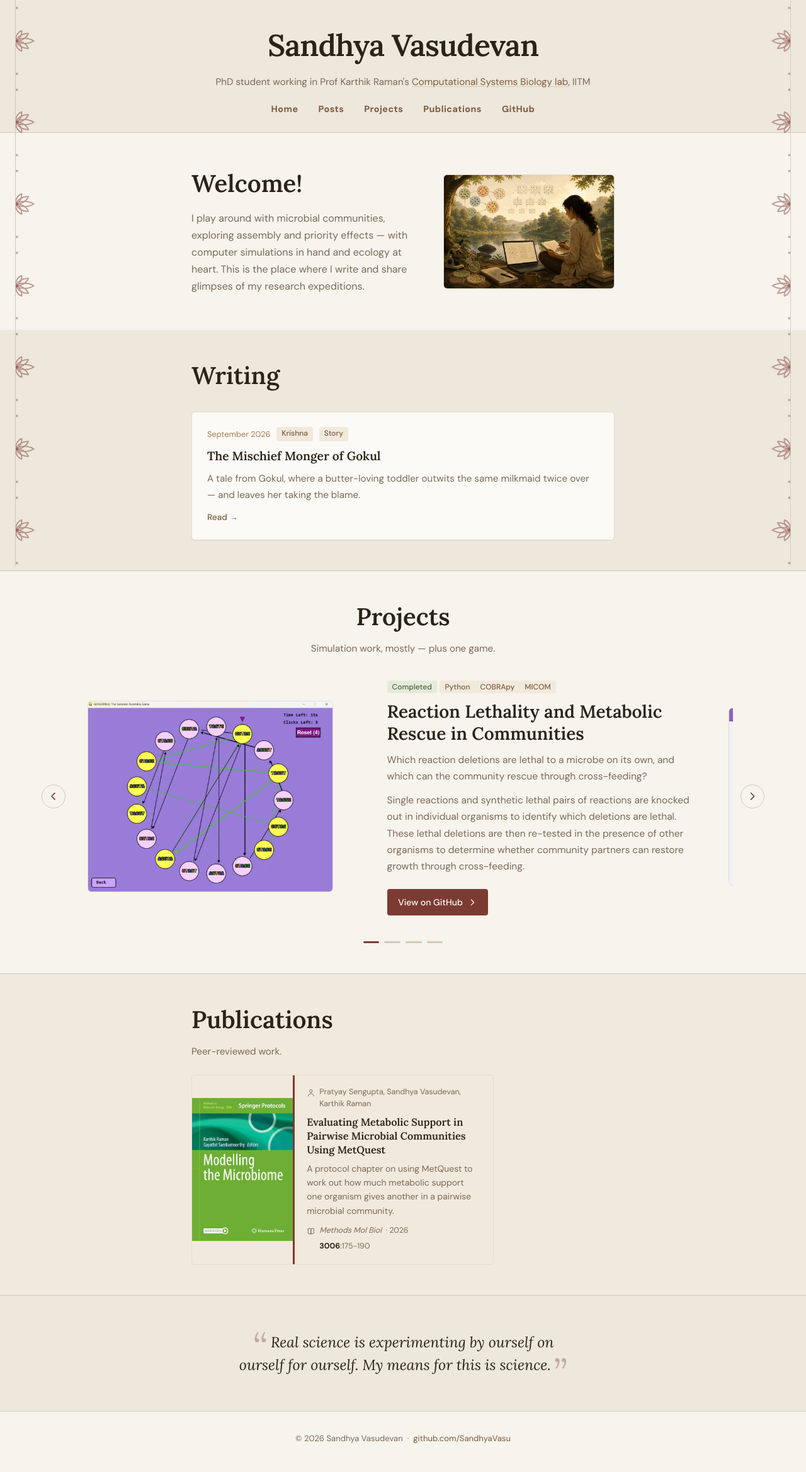
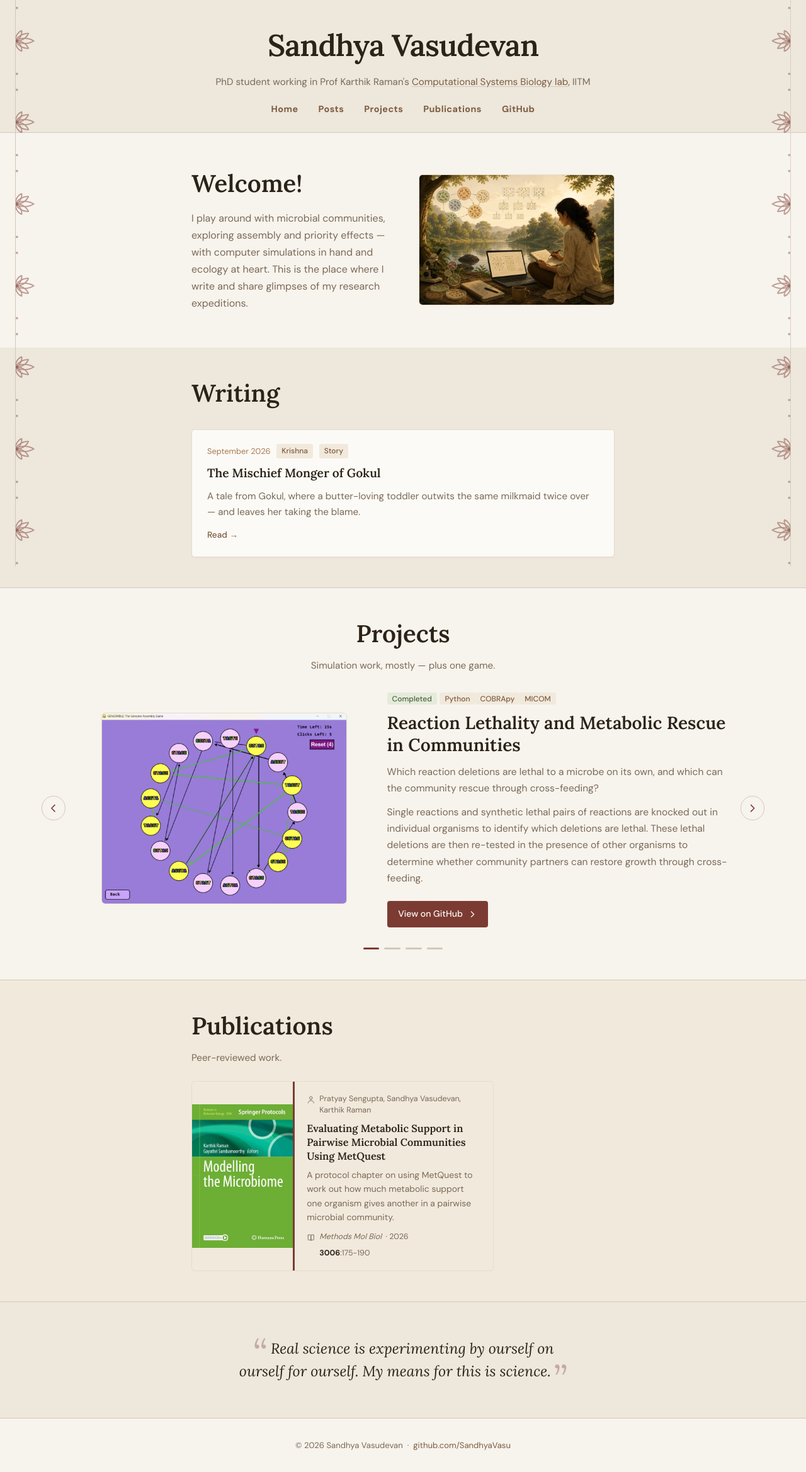
Before and after one commit to SandhyaVasu/SandhyaVasu.github.io, a Jekyll site: the page built from index.md, in a window 1280 px wide. Shown: the whole page at 63% size. Built offline with Jekyll 4.4.1, drawn with Linux system fonts in a browser that asks for light colours.

Commit message:
Update default.html

```diff
--- a/_layouts/default.html
+++ b/_layouts/default.html
@@ -146,7 +146,7 @@
          picture at 272px and still leaves the paragraph about 45 characters
          a line. Raise the second number to grow the picture further; past
          ~1/1 the prose gets cramped. */
-      grid-template-columns: minmax(0, 1.15fr) minmax(0, 0.85fr);
+      grid-template-columns: minmax(0, 0.9fr) minmax(0, 0.85fr);
       gap: 2rem;
       align-items: center;
     }
@@ -394,7 +394,7 @@
       flex: 0 0 100%;
       scroll-snap-align: center;
       display: grid;
-      grid-template-columns: minmax(0, 0.95fr) minmax(0, 0.85fr);
+      grid-template-columns: minmax(0, 1.15fr) minmax(0, 0.85fr);
       gap: 2.5rem;
       align-items: center;
       /* Inset from the slide edges so the figure never sits flush against the
```
